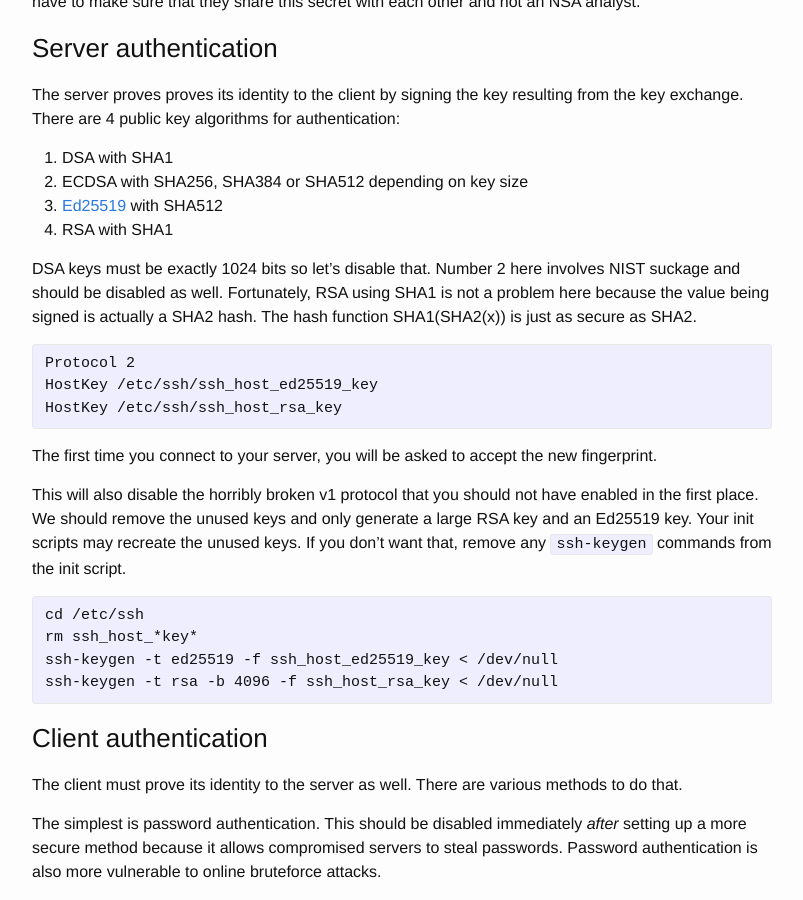
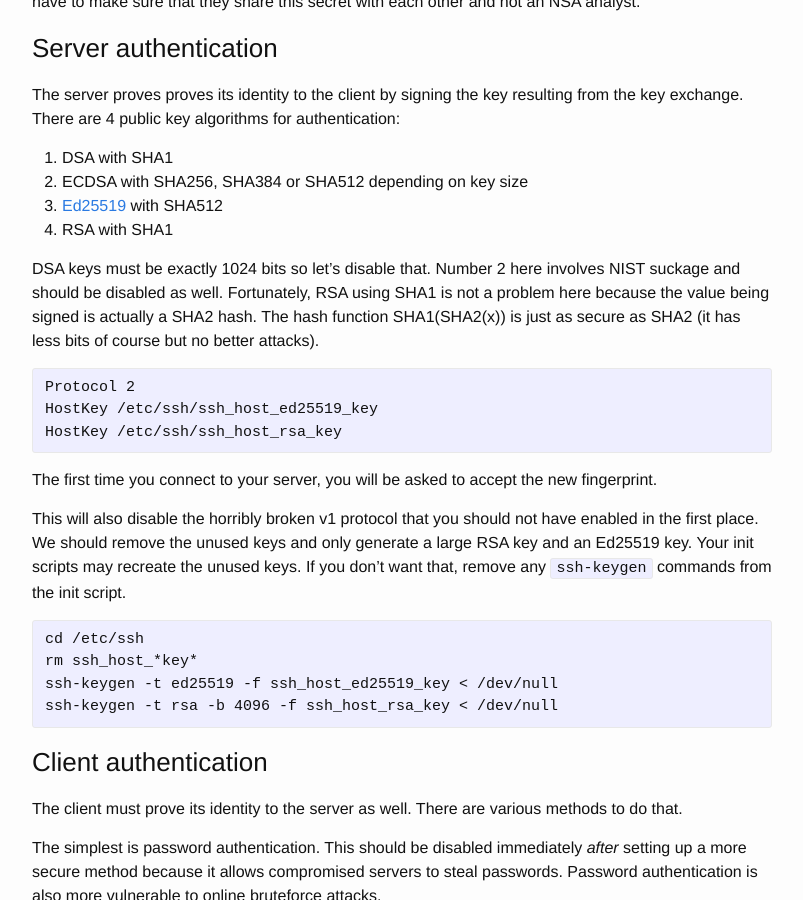
Before and after one commit to stribika/stribika.github.io, a Jekyll site: the page built from _posts/2015-01-04-secure-secure-shell.md, in a window 1280 px wide and 900 px high, scrolled down 2558 px. Shown: the whole window, without its empty margins (238-1041 px from the left). Built offline with Jekyll 4.4.1, drawn with Linux system fonts in a browser that asks for light colours; some of the changed text lies outside the part shown.

Commit message:
SHA1 is shorter than SHA2.

```diff
--- a/_posts/2015-01-04-secure-secure-shell.md
+++ b/_posts/2015-01-04-secure-secure-shell.md
@@ -125,7 +125,7 @@ There are 4 public key algorithms for authentication:
 DSA keys must be exactly 1024 bits so let's disable that.
 Number 2 here involves NIST suckage and should be disabled as well.
 Fortunately, RSA using SHA1 is not a problem here because the value being signed is actually a SHA2 hash.
-The hash function SHA1(SHA2(x)) is just as secure as SHA2.
+The hash function SHA1(SHA2(x)) is just as secure as SHA2 (it has less bits of course but no better attacks).
 
 <pre><code>Protocol 2
 HostKey /etc/ssh/ssh_host_ed25519_key
```
Also changed, not shown: other parts of _posts/2015-01-04-secure-secure-shell.md (+1 -1 lines).
